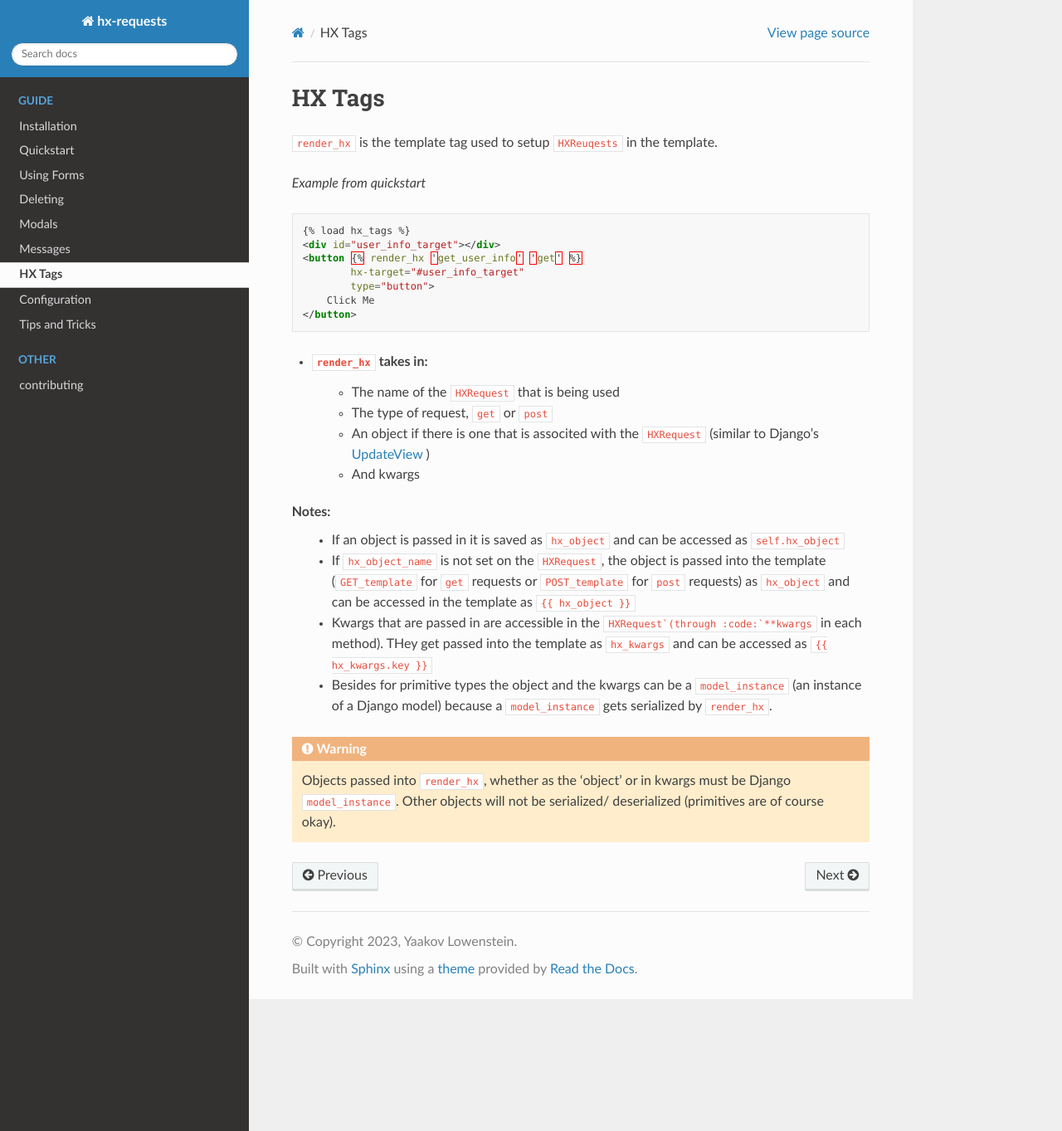
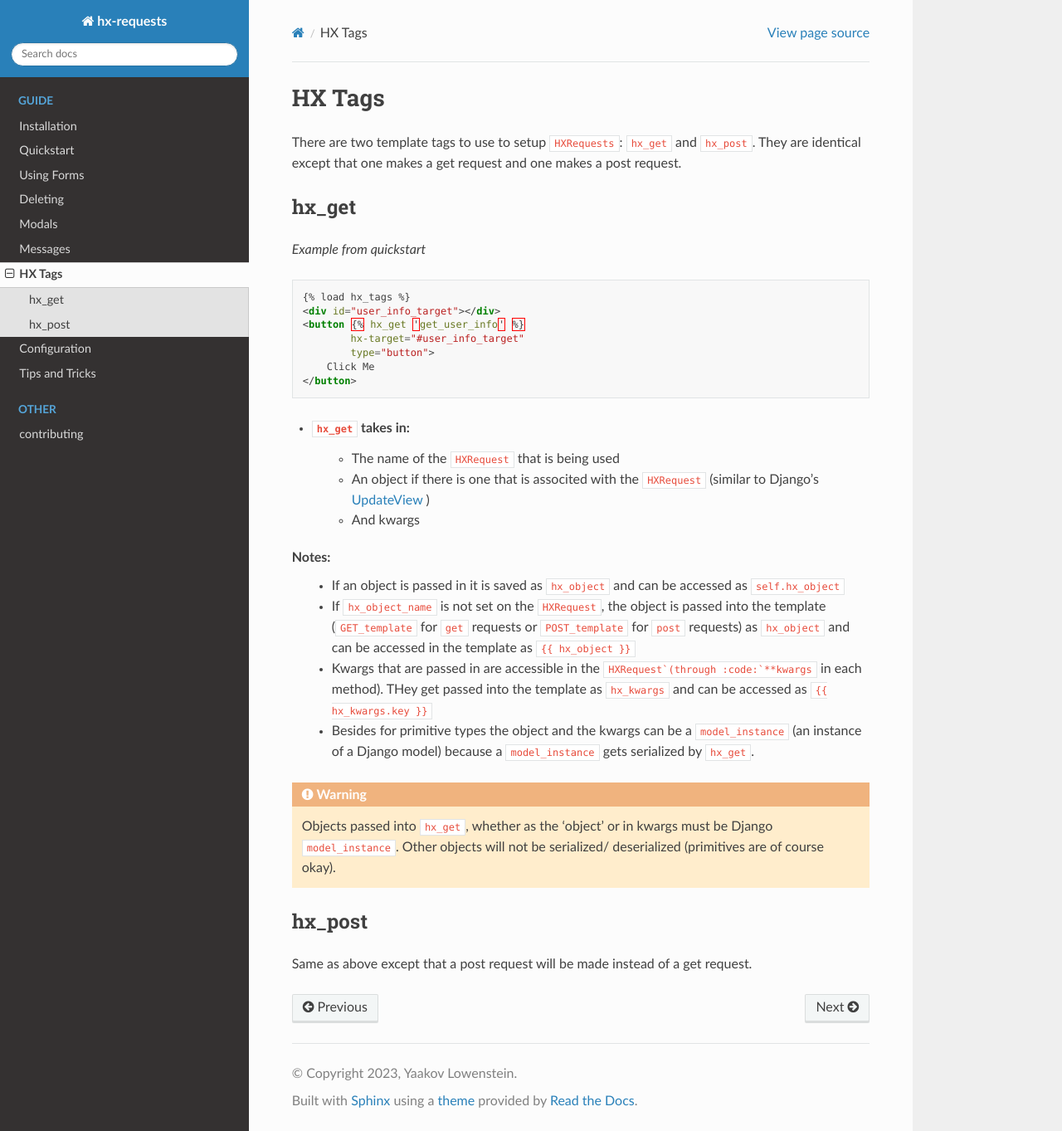
Before and after one commit to yaakovLowenstein/hx-requests, a Sphinx documentation site: the page built from docs/guide/hx_tags.rst, in a window 1280 px wide and 1363 px high. Shown: the whole window at 83% size. Built offline with Sphinx 7.4.7 and the Read the Docs theme 2.0.0, drawn with Linux system fonts in a browser that asks for light colours; pages that are not in the unit, such as notebooks, are missing from menus.

Commit message:
feat: Add hx_get and hx_post templatetags
More user friendly than render_hx.

```diff
--- a/docs/guide/delete.rst
+++ b/docs/guide/delete.rst
@@ -5,7 +5,7 @@ Deleting
 
 .. code-block:: html
 
-     <button {% render_hx 'delete_user' 'post' object=user  %}
+     <button {% hx_post 'delete_user' object=user  %}
             hx-trigger='confirmed'
             _="on click call Swal.fire({ text:'Are you sure you want to delete this dish?',showCancelButton: true,confirmButtonText: 'Yes'  }) if result.isConfirmed trigger confirmed">
         Delete
--- a/docs/guide/forms.rst
+++ b/docs/guide/forms.rst
@@ -34,11 +34,11 @@ HTML
     </div>
     <form method="post">
         <div hx-trigger='load'
-            {% render_hx 'user_info_form' 'get' object=request.user %}>
+            {% hx_get 'user_info_form' object=request.user %}>
         </div>
         <button type="submit"
                 hx-target="#user_info"
-                {% render_hx 'user_info_form' 'post' object=request.user %}>
+                {% hx_post 'user_info_form' object=request.user %}>
                 Submit
         </button>
     </form>
--- a/docs/guide/hx_tags.rst
+++ b/docs/guide/hx_tags.rst
@@ -1,7 +1,10 @@
 HX Tags
 =======
 
-:code:`render_hx` is the template tag used to setup :code:`HXReuqests` in the template.
+There are two template tags to use to setup :code:`HXRequests`: :code:`hx_get` and :code:`hx_post`. They are identical except that one makes a get request and one makes a post request.
+
+hx_get
+------
 
 *Example from quickstart*
 
@@ -9,15 +12,14 @@ HX Tags
 
     {% load hx_tags %}
     <div id="user_info_target"></div>
-    <button {% render_hx 'get_user_info' 'get' %}
+    <button {% hx_get 'get_user_info' %}
             hx-target="#user_info_target"
             type="button">
         Click Me
     </button>
 
-- :code:`render_hx` takes in:
+- :code:`hx_get` takes in:
     - The name of the :code:`HXRequest` that is being used
-    - The type of request, :code:`get` or :code:`post`
     - An object if there is one that is associted with the :code:`HXRequest` (similar to Django's `UpdateView <https://docs.djangoproject.com/en/4.2/ref/class-based-views/generic-editing/#django.views.generic.edit.UpdateView>`_ )
     - And kwargs
 
@@ -25,8 +27,13 @@ Notes:
     - If an object is passed in it is saved as :code:`hx_object` and can be accessed as :code:`self.hx_object`
     - If :code:`hx_object_name` is not set on the :code:`HXRequest`, the object is passed into the template (:code:`GET_template` for :code:`get` requests or :code:`POST_template` for :code:`post` requests) as :code:`hx_object` and can be accessed in the template as :code:`{{ hx_object }}`
     - Kwargs that are passed in are accessible in the :code:`HXRequest`(through :code:`**kwargs` in each method). THey get passed into the template as :code:`hx_kwargs` and can be accessed as :code:`{{ hx_kwargs.key }}`
-    - Besides for primitive types the object and the kwargs can be a :code:`model_instance` (an instance of a Django model) because a :code:`model_instance` gets serialized by :code:`render_hx`.
+    - Besides for primitive types the object and the kwargs can be a :code:`model_instance` (an instance of a Django model) because a :code:`model_instance` gets serialized by :code:`hx_get`.
 
 .. warning::
 
-    Objects passed into :code:`render_hx`, whether as the 'object' or in kwargs must be Django :code:`model_instance`. Other objects will not be serialized/ deserialized (primitives are of course okay).
+    Objects passed into :code:`hx_get`, whether as the 'object' or in kwargs must be Django :code:`model_instance`. Other objects will not be serialized/ deserialized (primitives are of course okay).
+
+hx_post
+-------
+
+Same as above except that a post request will be made instead of a get request.
--- a/docs/guide/modals.rst
+++ b/docs/guide/modals.rst
@@ -26,7 +26,7 @@ If you change the :code:`id` of the modal container, you need to set :code:`HX_R
 
     {% load hx_tags %}
     <button
-        {% render_hx 'hx_modal' 'get' object=day.dish body='modal_body.html' title='My Modal' %}
+        {% hx_get 'hx_modal' object=day.dish body='modal_body.html' title='My Modal' %}
         hx-target="#hx_modal_container"
         _="on htmx:afterOnLoad wait 10ms then add .show to #hx_modal then add .show to #hx_modal_backdrop">
         Open Modal
@@ -105,7 +105,7 @@ The page HTML
 
 .. code-block:: html
 
-    <button {% render_hx 'edit_user_modal' 'get' object=request.user %}
+    <button {% hx_get 'edit_user_modal' object=request.user %}
             hx-trigger="click"
             hx-target="#hx_modal_container"
             _="on htmx:afterOnLoad wait 10ms then add .show to #hx_modal then add .show to #hx_modal_backdrop">
@@ -136,7 +136,7 @@ Notes:
     <div>
         {{ # Render fom fields }}
         <button hx-include="closest div"
-                {% render_hx 'edit_user_modal' 'post' hx_object %}>
+                {% hx_post 'edit_user_modal' hx_object %}>
             Save
         </button>
     </div>
```
Also changed, not shown: docs/guide/quickstart.rst (+7 -7 lines), 2 other files.
